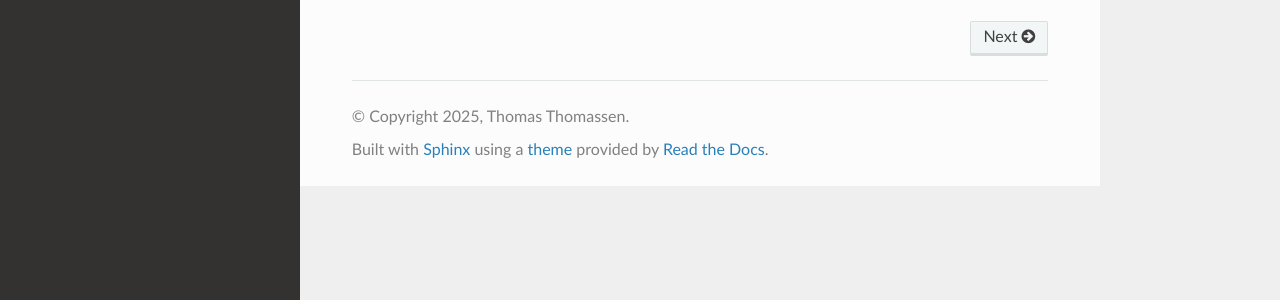
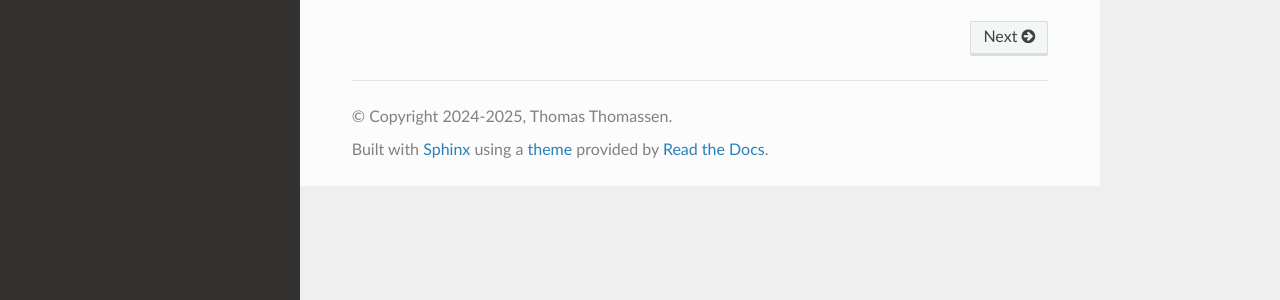
Before and after one commit to thomthom/fastgpx, a Sphinx documentation site: the page built from docs/source/index.rst, in a window 1280 px wide. Shown: the part 307-607 px from the top of the page. Built offline with Sphinx 7.4.7 and the Read the Docs theme 3.1.0, drawn with Linux system fonts in a browser that asks for light colours; part of the change alters nothing that is shown.

```diff
--- a/docs/source/conf.py
+++ b/docs/source/conf.py
@@ -5,15 +5,28 @@
 
 import os
 import sys
-sys.path.insert(0, os.path.abspath('../../src'))
+import tomllib
+
+PROJECT_ROOT = os.path.abspath('../../')
+
+sys.path.insert(0, os.path.join(PROJECT_ROOT, 'src'))
 
 # -- Project information -----------------------------------------------------
 # https://www.sphinx-doc.org/en/master/usage/configuration.html#project-information
 
-project = 'fastgpx'
-copyright = '2025, Thomas Thomassen'
+# Read the version from pyproject.toml
+with open(os.path.join(PROJECT_ROOT, 'pyproject.toml'), 'rb') as f:
+    pyproject = tomllib.load(f)
+    pyproject_name = pyproject['project']['name']
+    pyproject_version = pyproject['project']['version']
+
+assert pyproject['project']['name'] is not None
+assert pyproject['project']['version'] is not None
+
+project = pyproject['project']['name']
 author = 'Thomas Thomassen'
-release = '0.0.1'
+copyright = f'2024-2025, {author}'
+release = pyproject['project']['version']
 
 # -- General configuration ---------------------------------------------------
 # https://www.sphinx-doc.org/en/master/usage/configuration.html#general-configuration
```
